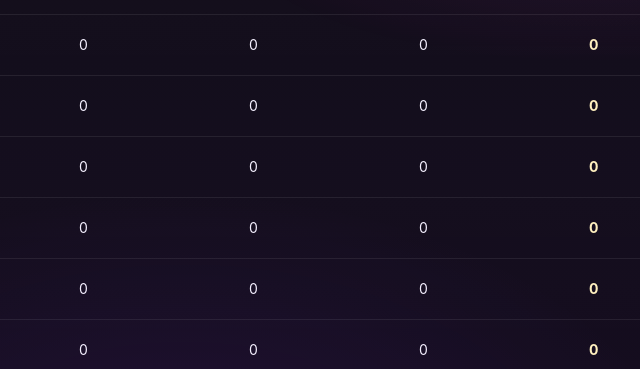
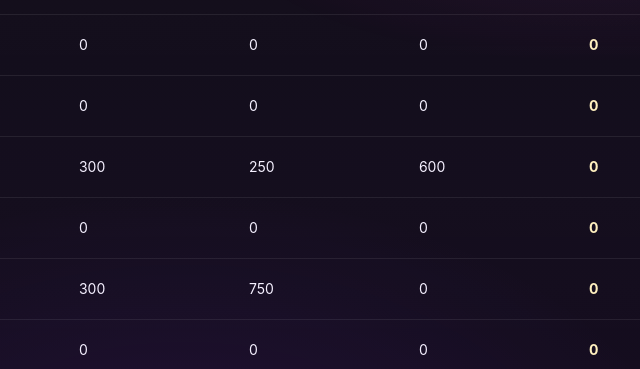
Before and after one commit to zancsik/king-ghetto-murashnuk2.0, a plain HTML site: page index.html in a window 1280 px wide. Shown: the part 2020-2389 px from the top of the page, 455-1095 px from the left. Drawn offline with Linux system fonts and the light colour scheme.

Commit message:
Update index.html

```diff
--- a/index.html
+++ b/index.html
@@ -980,9 +980,9 @@
               <tr>
                 <td><span class="rank">#4</span></td>
                 <td>The Families</td>
-                <td>0</td>
-                <td>0</td>
-                <td>0</td>
+                <td>300</td>
+                <td>250</td>
+                <td>600</td>
                 <td class="pts">0</td>
               </tr>
               <tr>
@@ -996,8 +996,8 @@
               <tr>
                 <td><span class="rank">#6</span></td>
                 <td>Northside Vagos</td>
-                <td>0</td>
-                <td>0</td>
+                <td>300</td>
+                <td>750</td>
                 <td>0</td>
                 <td class="pts">0</td>
               </tr>
```
